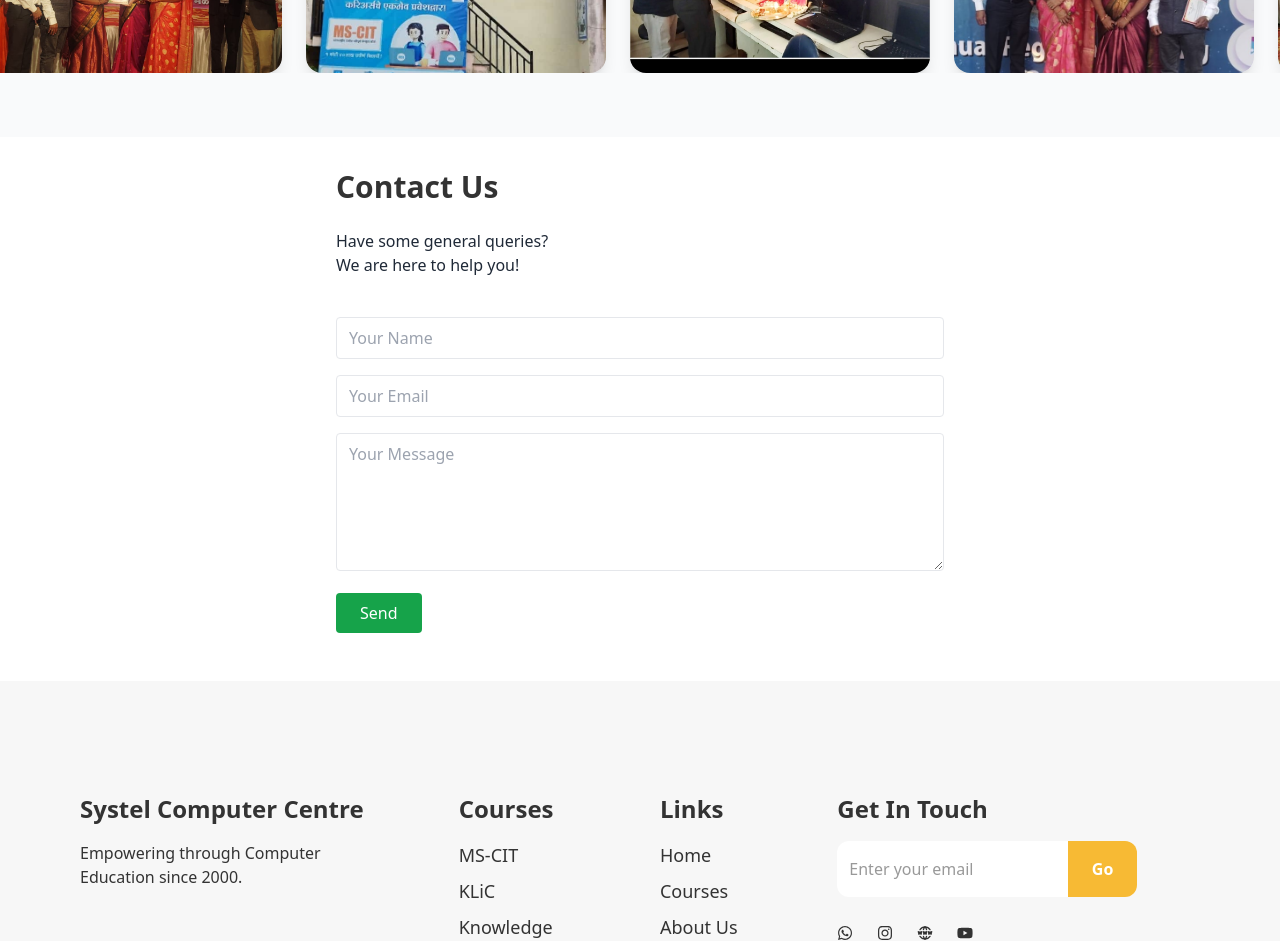
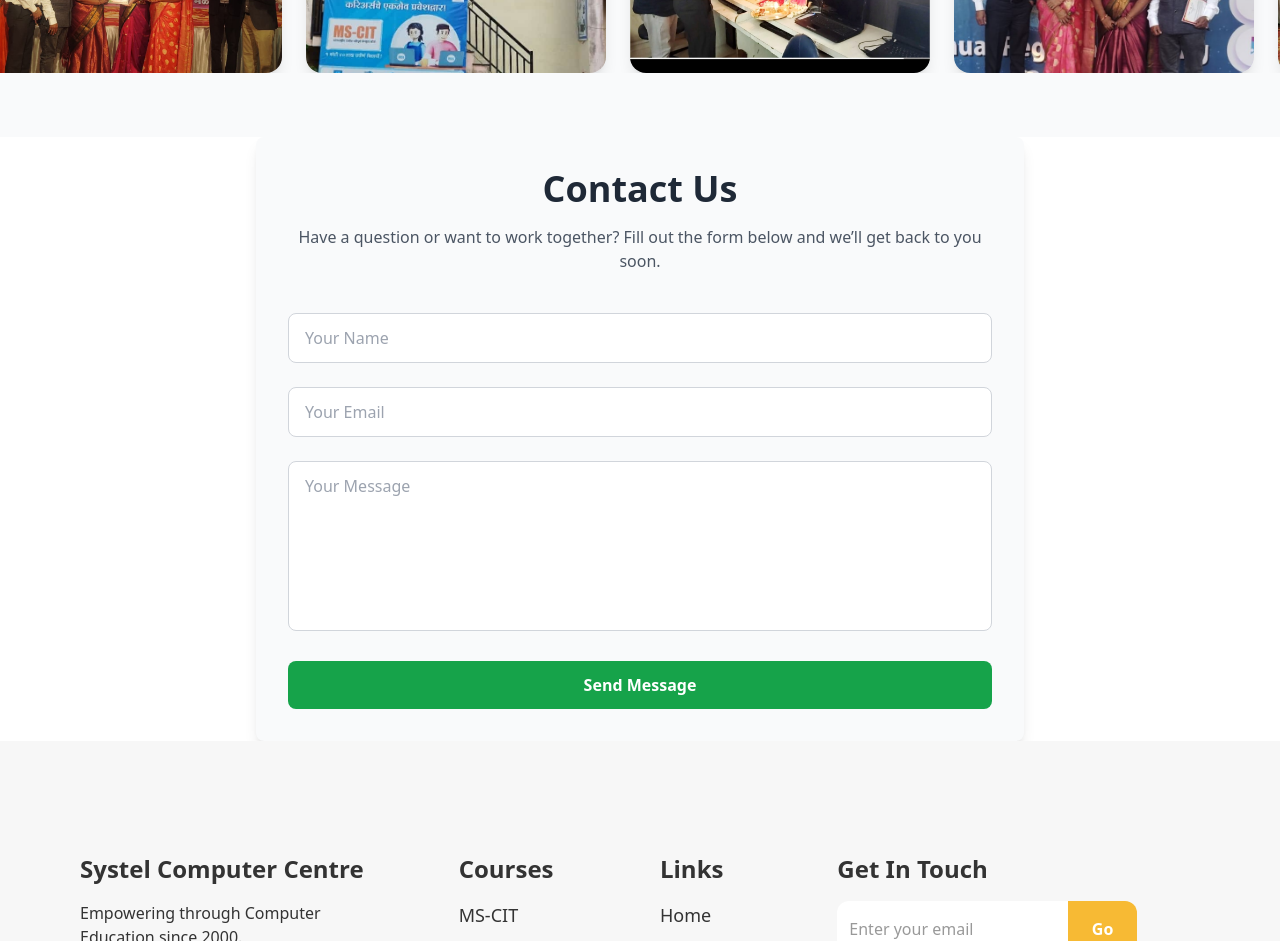
Before and after one commit to jadhavbhakti1512/systel, a React (Vite) app: page / in a window 1280 px wide. Shown: the part 4080-5021 px from the top of the page. Built offline with nearby package versions, Linux system fonts and the light colour scheme.

Commit message:
contact us changes made

```diff
--- a/src/component/contact/contact.jsx
+++ b/src/component/contact/contact.jsx
@@ -21,24 +21,24 @@ export default function Contact() {
       });
 
       if (res.ok) {
-        setStatus("Message sent successfully!");
+        setStatus("✅ Message sent successfully!");
         setForm({ name: "", email: "", message: "" });
       } else {
-        setStatus("Failed to send message.");
+        setStatus("❌ Failed to send message. Please try again.");
       }
     } catch (error) {
-      setStatus("Error sending message.");
+      setStatus("❌ Error sending message. Please try again later.");
     }
   };
 
   return (
-    <section id="Contact" className="max-w-2xl mx-auto p-8">
-      <h1 className="text-3xl font-bold mb-6">Contact Us</h1>
-      <p className="text-gray-800 pb-10">
-        Have some general queries?
-        <br />We are here to help you!
+    <section id="Contact" className="max-w-3xl mx-auto p-8 bg-gray-50 rounded-lg shadow-lg">
+      <h1 className="text-4xl font-extrabold mb-4 text-center text-gray-800">Contact Us</h1>
+      <p className="text-center text-gray-600 mb-10">
+        Have a question or want to work together? Fill out the form below and we’ll get back to you soon.
       </p>
-      <form onSubmit={handleSubmit} className="space-y-4">
+      <form onSubmit={handleSubmit} className="space-y-6">
+        <div>
           <input
             type="text"
             name="name"
@@ -46,8 +46,10 @@ export default function Contact() {
             value={form.name}
             onChange={handleChange}
             required
-          className="w-full border px-3 py-2 rounded"
+            className="w-full border border-gray-300 px-4 py-3 rounded-lg focus:outline-none focus:ring-2 focus:ring-green-400 transition"
           />
+        </div>
+        <div>
           <input
             type="email"
             name="email"
@@ -55,24 +57,35 @@ export default function Contact() {
             value={form.email}
             onChange={handleChange}
             required
-          className="w-full border px-3 py-2 rounded"
+            className="w-full border border-gray-300 px-4 py-3 rounded-lg focus:outline-none focus:ring-2 focus:ring-green-400 transition"
           />
+        </div>
+        <div>
           <textarea
             name="message"
             placeholder="Your Message"
             value={form.message}
             onChange={handleChange}
             required
-          className="w-full border px-3 py-2 rounded"
-          rows="5"
+            rows="6"
+            className="w-full border border-gray-300 px-4 py-3 rounded-lg focus:outline-none focus:ring-2 focus:ring-green-400 transition resize-none"
           />
+        </div>
         <button
           type="submit"
-          className="bg-green-600 text-white px-6 py-2 rounded hover:bg-blue-700"
+          className="w-full bg-green-600 text-white font-semibold py-3 rounded-lg hover:bg-green-700 transition-all duration-300"
         >
-          Send
+          Send Message
         </button>
-        <p className="text-sm text-gray-600">{status}</p>
+        {status && (
+          <p
+            className={`mt-3 text-center font-medium ${
+              status.includes("success") ? "text-green-600" : "text-red-600"
+            }`}
+          >
+            {status}
+          </p>
+        )}
       </form>
     </section>
   );
```
Lines whose indentation alone changed are shown as unchanged.
